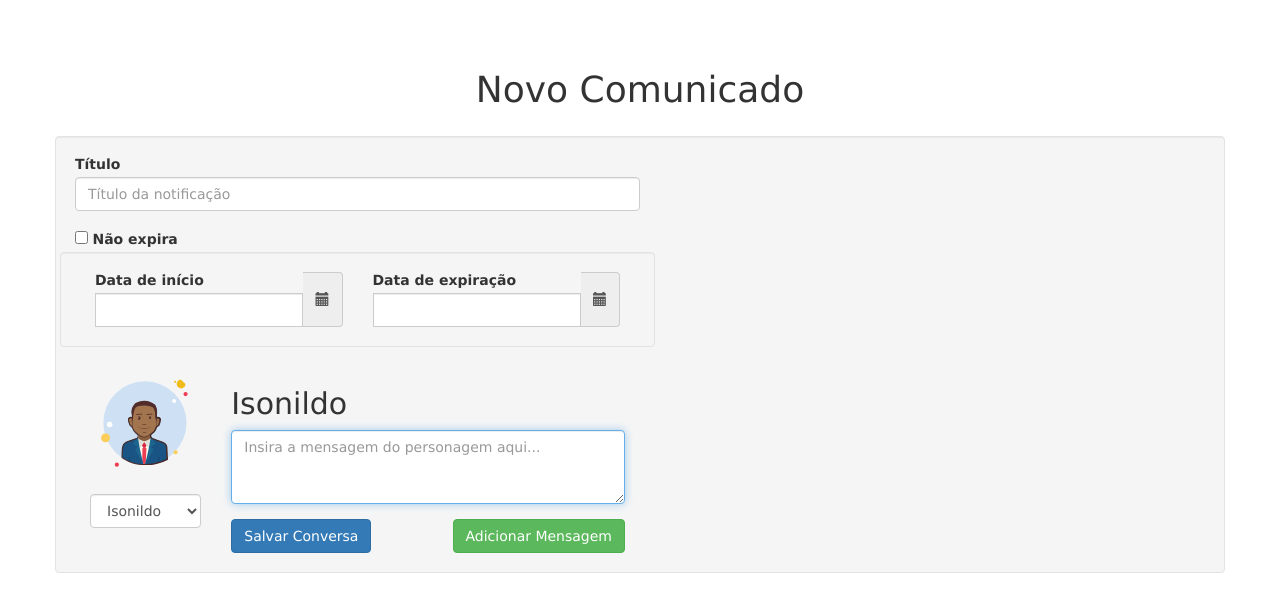
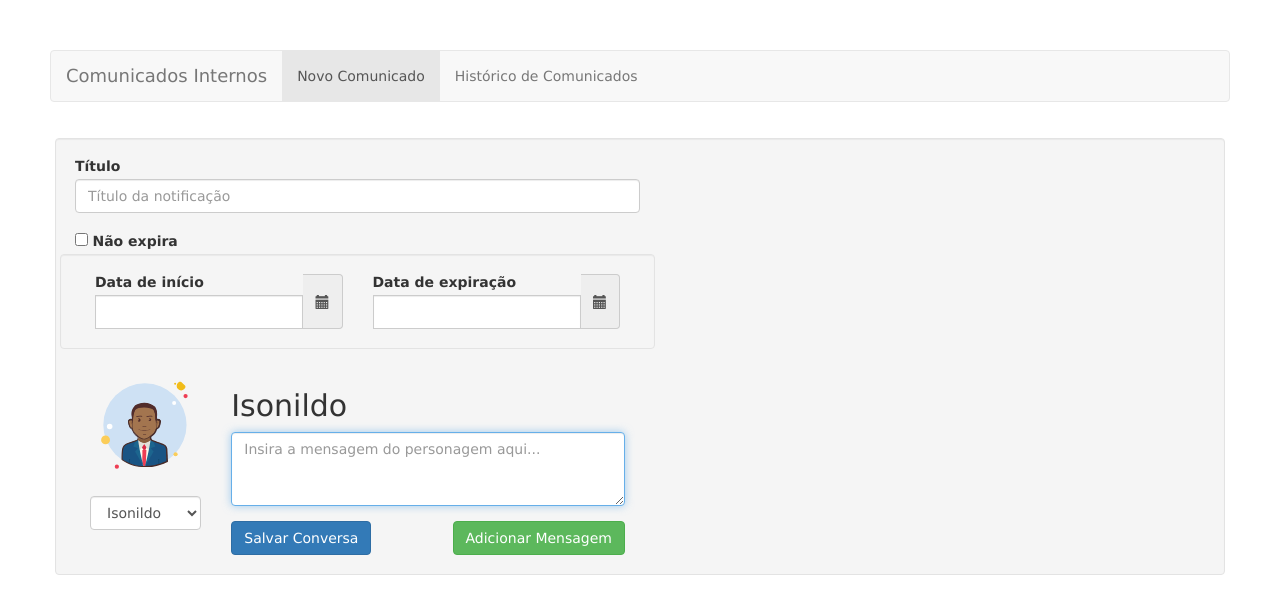
Before and after one commit to jvoliveira/Comunicados-Diarios, a website: page webservice/views/index.html in a window 1280 px wide. Drawn offline with nearby package versions, Linux system fonts and the light colour scheme; files that its build step writes are made by us from their sources; files whose address does not match are found by name.

Commit message:
Adicionado menu na tela inicial

```diff
--- a/webservice/views/index.html
+++ b/webservice/views/index.html
@@ -14,7 +14,21 @@
   <link rel="stylesheet" href="stylesheets/style.css" />
 </head>
 <body>
-  <h1 align="center">Novo Comunicado</h1>
+  <nav class="navbar navbar-default">
+  <div class="container-fluid">
+    <div class="navbar-header">
+      <a class="navbar-brand" >Comunicados Internos</a>
+    </div>
+
+    <div class="collapse navbar-collapse" id="bs-example-navbar-collapse-1">
+      <ul class="nav navbar-nav">
+        <li class="active"><a href="/">Novo Comunicado</a></li>
+        <li><a href="historico">Histórico de Comunicados</a></li>
+      </ul>
+    </div><!-- /.navbar-collapse -->
+  </div><!-- /.container-fluid -->
+</nav>
+
   <br>
   <div class="container">
     <div class="row well">
```
